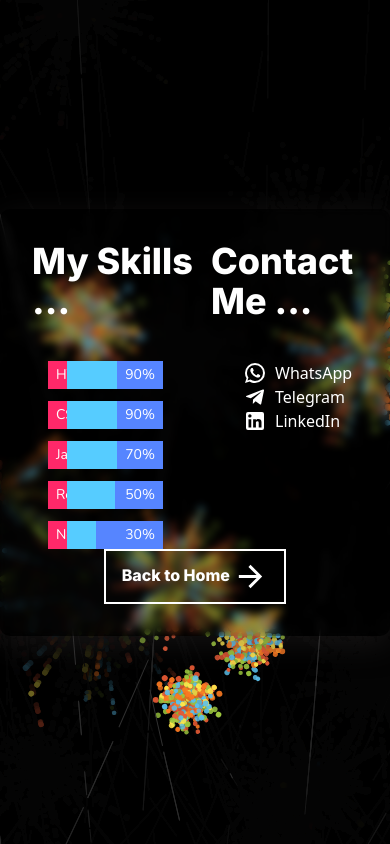
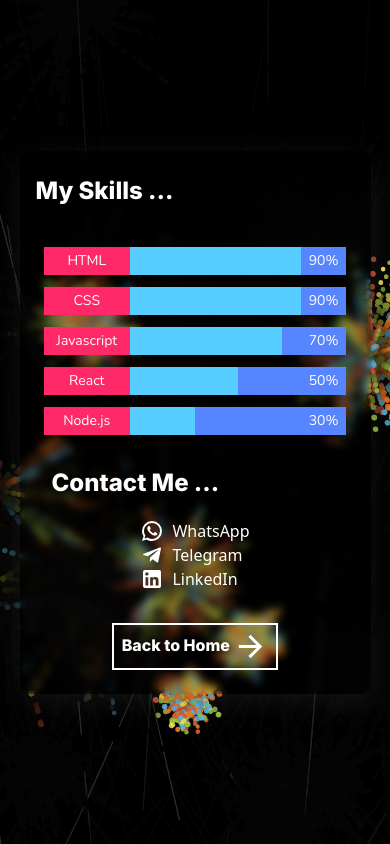
Before and after one commit to Hade21/portfolio, a React (Create React App) app: page /contact in a window 390 px wide. Built offline with nearby package versions, Linux system fonts and the light colour scheme.

Commit message:
add responsive & fix some animation

```diff
--- a/src/components/contact/contact.jsx
+++ b/src/components/contact/contact.jsx
@@ -13,14 +13,14 @@
       animate={{ width: "100%", opacity: 1 }}
       exit={{ x: window.innerWidth }}
     >
-      <div className="glassmorphism lg:w-[80%] lg:h-5/6 mx-auto my-auto bg-black-glass shadow-glass backdrop-blur-glass rounded-[10px] flex flex-col justify-between px-8 py-8">
-        <div className="wrapper flex justify-between">
+      <div className="glassmorphism w-[90%] lg:w-[80%] lg:h-5/6 mx-auto my-auto bg-black-glass shadow-glass backdrop-blur-glass rounded-[10px] flex flex-col justify-between md:px-8 md:py-8 px-4 py-6">
+        <div className="wrapper flex flex-col md:flex-row justify-between gap-8 md:gap-0">
           <MySkill />
           <MyContact />
         </div>
         <div className="button">
           <Link to="/">
-            <button className="text-base font-inter font-extrabold px-4 py-2 border-2 border-white w-fit self-center md:text-4xl md:px-4 md:py-2 lg:text-base cursor-pointer text-white">
+            <button className="text-base mt-8 md:mt-8 lg:mt-0 font-inter font-extrabold px-2 py-1 border-2 border-white w-fit self-center md:px-4 md:py-2  cursor-pointer text-white">
               Back to Home <ArrowForwardIcon fontSize="large" />
             </button>
           </Link>
--- a/src/components/contact/mycontact.jsx
+++ b/src/components/contact/mycontact.jsx
@@ -5,14 +5,14 @@
 
 export default function MyContact() {
   return (
-    <div className="my-contact w-1/2">
-      <div className="wrapper px-4 flex flex-col gap-10">
+    <div className="my-contact w-full lg:w-1/2">
+      <div className="wrapper px-4 flex flex-col gap-5 md:gap-10">
         <div className="title">
-          <h1 className="font-inter font-extrabold text-4xl text-white text-left">
+          <h1 className="font-inter font-extrabold text-2xl md:text-3xl lg:text-4xl text-white text-left">
             Contact Me ...
           </h1>
         </div>
-        <div className="contact px-8 h-full">
+        <div className="contact px-8 mx-auto md:mx-0 h-full">
           <ul className="text-white text-base flex flex-col justify-around">
             <li>
               <a
--- a/src/components/contact/myskill.jsx
+++ b/src/components/contact/myskill.jsx
@@ -2,44 +2,54 @@
 
 export default function MySkill() {
   return (
-    <div className="my-skill flex flex-col gap-10 w-1/2">
+    <div className="my-skill flex flex-col gap-10 w-full lg:w-1/2">
       <div className="title">
-        <h1 className="font-inter font-extrabold text-4xl text-white text-left">
+        <h1 className="font-inter font-extrabold text-2xl md:text-3xl lg:text-4xl text-white text-left">
           My Skills ...
         </h1>
       </div>
-      <div className="body pl-4 pr-8">
+      <div className="body md:pl-4 md:pr-8 px-2">
         <ol className="flex flex-col gap-3 text-white text-sm font-nunito w-full">
-          <li className="grid grid-cols-6 grid-rows-1">
-            <span className="bg-pink px-2 py-1 col-span-1">HTML</span>
+          <li className="grid grid-cols-7 md:grid-cols-6 grid-rows-1">
+            <span className="bg-pink px-2 py-1 col-span-2 md:col-span-1">
+              HTML
+            </span>
             <div className="bar bg-myblue col-span-5 flex items-center justify-between animate-loadhtml">
               <div className="persent w-[90%] bg-desc h-full animate-loadBarHtml"></div>
               <p className="font-nunito text-sm text-center px-2">90%</p>
             </div>
           </li>
-          <li className="grid grid-cols-6 grid-rows-1">
-            <span className="bg-pink px-2 py-1 col-span-1">CSS</span>
+          <li className="grid grid-cols-7 md:grid-cols-6 grid-rows-1">
+            <span className="bg-pink px-2 py-1 col-span-2 md:col-span-1">
+              CSS
+            </span>
             <div className="bar bg-myblue col-span-5 flex items-center justify-between animate-loadcss">
               <div className="persent w-[90%] bg-desc h-full animate-loadBarHtml"></div>
               <p className="font-nunito text-sm text-center px-2">90%</p>
             </div>
           </li>
-          <li className="grid grid-cols-6 grid-rows-1">
-            <span className="bg-pink px-2 py-1 col-span-1">Javascript</span>
+          <li className="grid grid-cols-7 md:grid-cols-6 grid-rows-1">
+            <span className="bg-pink px-2 py-1 md:col-span-1 col-span-2">
+              Javascript
+            </span>
             <div className="bar bg-myblue col-span-5 flex items-center justify-between animate-loadjs">
               <div className="persent w-[70%] bg-desc h-full animate-loadBarJs"></div>
               <p className="font-nunito text-sm text-center px-2">70%</p>
             </div>
           </li>
-          <li className="grid grid-cols-6 grid-rows-1">
-            <span className="bg-pink px-2 py-1 col-span-1">React</span>
+          <li className="grid grid-cols-7 md:grid-cols-6 grid-rows-1">
+            <span className="bg-pink px-2 py-1 col-span-2 md:col-span-1">
+              React
+            </span>
             <div className="bar bg-myblue col-span-5 flex items-center justify-between animate-loadreact">
               <div className="persent w-[50%] bg-desc h-full animate-loadBarReact"></div>
               <p className="font-nunito text-sm text-center px-2">50%</p>
             </div>
           </li>
-          <li className="grid grid-cols-6 grid-rows-1">
-            <span className="bg-pink px-2 py-1 col-span-1">Node.js</span>
+          <li className="grid grid-cols-7 md:grid-cols-6 grid-rows-1">
+            <span className="bg-pink px-2 py-1 col-span-2 md:col-span-1">
+              Node.js
+            </span>
             <div className="bar bg-myblue col-span-5 flex items-center justify-between animate-loadnode">
               <div className="persent w-[30%] bg-desc h-full animate-loadBarNode"></div>
               <p className="font-nunito text-sm text-center px-2">30%</p>
--- a/src/components/home/home.jsx
+++ b/src/components/home/home.jsx
@@ -11,9 +11,9 @@
       animate={{ width: "100%", opacity: 1 }}
       exit={{ x: window.innerWidth }}
     >
-      <div className="glassmorphism lg:w-[80%] lg:h-5/6 mx-auto my-auto bg-black-glass shadow-glass backdrop-blur-glass rounded-[10px]">
-        <div className="body text-white px-[58px] h-full flex flex-col justify-center gap-8 md:flex-row md:px-[64px] md:justify-between md:items-center lg:px-28">
-          <div className="text font-extrabold text-5xl text-left md:text-[64px] w-fit font-inter">
+      <div className="glassmorphism lg:w-[80%] w-[90%] lg:h-5/6 mx-auto my-auto bg-black-glass shadow-glass backdrop-blur-glass rounded-[10px]">
+        <div className="body text-white px-[58px] py-12 lg:py-0 h-full flex flex-col justify-center gap-8 md:flex-row md:px-[64px] md:justify-between items-center lg:px-28">
+          <div className="text font-extrabold text-5xl text-left md:text-[64px] w-fit font-inter self-start md:self-center">
             <h1>Hello</h1>
             <h1>I am</h1>
             <h1>Rohman</h1>
--- a/src/components/works/card/card.jsx
+++ b/src/components/works/card/card.jsx
@@ -2,15 +2,17 @@
 
 const Card = (props) => {
   return (
-    <div className="card w-[220px] h-full">
+    <div className="card w-[150px] lg:w-[220px] h-full cursor-grab">
       <img
         src={require(`../../../assets/${props.image}`)}
         alt=""
-        className="w-[220px] h-[100px] object-cover"
+        className="w-[150px] md:w-[220px] h-[100px] object-cover"
       />
-      <div className="title text-white text-left mt-2 flex flex-col h-[190px] justify-between">
+      <div className="title text-white text-left mt-2 flex flex-col h-[220px] justify-between">
         <div className="text grid gap-1">
-          <h1 className="font-inter font-extrabold text-lg">{props.title}</h1>
+          <h1 className="font-inter font-extrabold text-base md:text-lg">
+            {props.title}
+          </h1>
           <p className="font-nunito font-normal text-sm leading-[18px]">
             {props.desc}
           </p>
--- a/src/components/works/my-works.jsx
+++ b/src/components/works/my-works.jsx
@@ -1,4 +1,4 @@
-import React from "react";
+import React, { useState, useEffect } from "react";
 import Card from "./card/card";
 import ArrowForwardIcon from "@mui/icons-material/ArrowForward";
 import { Link } from "react-router-dom";
@@ -8,6 +8,25 @@
 import "swiper/css";
 
 export default function MyWorks() {
+  const hasWindow = typeof window !== "undefined";
+
+  function getWindowWidth() {
+    const width = hasWindow ? window.innerWidth : null;
+    return width;
+  }
+
+  const [windowWidth, setWindowWidth] = useState(getWindowWidth());
+
+  useEffect(() => {
+    if (hasWindow) {
+      function handleResize() {
+        setWindowWidth(getWindowWidth());
+      }
+      window.addEventListener("resize", handleResize);
+      return () => window.removeEventListener("resize", handleResize);
+    }
+  }, [hasWindow]);
+
   return (
     <motion.div
       className="my-works flex items-center w-screen h-screen"
@@ -15,16 +34,16 @@
       animate={{ width: "100%" }}
       exit={{ x: window.innerWidth }}
     >
-      <div className="glassmorphism lg:w-[80%] mx-auto my-auto bg-black-glass shadow-glass backdrop-blur-glass rounded-[10px]">
-        <div className="wrapper px-16 py-8 flex flex-col gap-8 h-full">
+      <div className="glassmorphism lg:w-[80%] w-[90%] mx-auto my-auto bg-black-glass shadow-glass backdrop-blur-glass rounded-[10px]">
+        <div className="wrapper px-12 md:px-16 py-8 flex flex-col gap-8 h-full">
           <div className="works font-inter font-extrabold text-white text-left">
-            <h1 className="text-5xl">Here is ...</h1>
-            <p className="text-xl leading-5">some of My works</p>
+            <h1 className="text-3xl md:text-5xl">Here is ...</h1>
+            <p className="text-base md:text-xl leading-5">some of My works</p>
           </div>
-          <div className="wrapper h-2/3 w-full">
+          <div className="wrapper h-full lg:h-2/3 w-full">
             <Swiper
-              spaceBetween={50}
-              slidesPerView={3.6}
+              spaceBetween={windowWidth > 450 ? 50 : 1}
+              slidesPerView={windowWidth > 450 ? 3.8 : 1.4}
               onSlideChange={() => console.log("slide change")}
               onSwiper={(swiper) => console.log(swiper)}
             >
@@ -46,7 +65,7 @@
           </div>
           <div className="button">
             <Link to="/contact">
-              <button className="text-base font-inter font-extrabold px-4 py-2 border-2 border-white w-fit self-center md:text-4xl md:px-4 md:py-2 lg:text-lg cursor-pointer text-white">
+              <button className="text-base font-inter font-extrabold px-2 py-1 border-2 border-white w-fit self-center md:text-xl md:px-4 md:py-2 lg:text-lg cursor-pointer text-white">
                 Contact Me <ArrowForwardIcon fontSize="large" />
               </button>
             </Link>
```
Also changed, not shown: src/components/about/about.jsx (+14 -13 lines), tailwind.config.js (+13 -13 lines).
